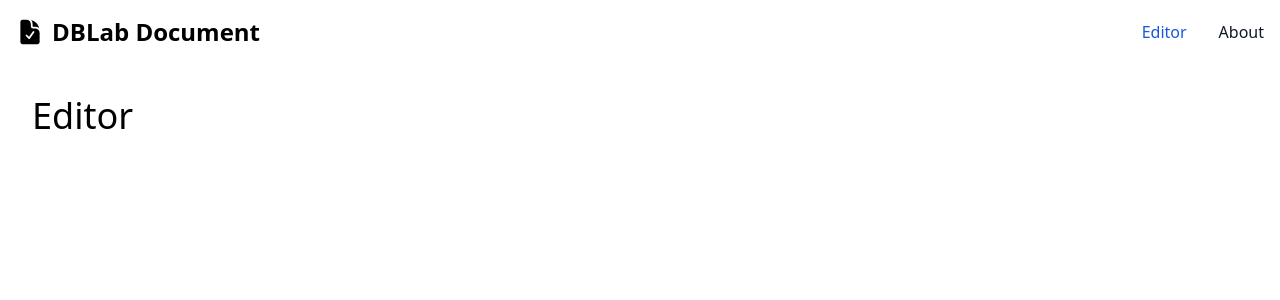
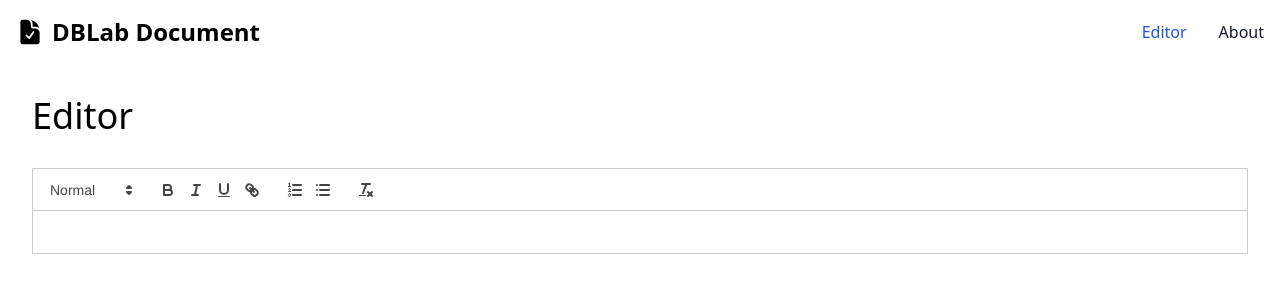
Before and after one commit to JeHwanYoo/dblab-document, a React (Create React App) app: page / in a window 1280 px wide. Shown: the top 300 px of the page. Built offline with nearby package versions, Linux system fonts and the light colour scheme.

Commit message:
implement editor

```diff
--- /dev/null
+++ b/src/components/common/QuillEditor.tsx
@@ -0,0 +1,26 @@
+import React, { useState } from 'react'
+import ReactQuill from 'react-quill'
+import 'react-quill/dist/quill.snow.css'
+
+interface Props {
+  className?: string
+  onChange?: (value: string) => void
+}
+
+export function QuillEditor(props: Props) {
+  const [value, setValue] = useState('')
+
+  function handleOnChange(value: string) {
+    setValue(value)
+    props.onChange && props.onChange(value)
+  }
+
+  return (
+    <ReactQuill
+      className={props.className}
+      theme="snow"
+      value={value}
+      onChange={handleOnChange}
+    ></ReactQuill>
+  )
+}
--- a/src/routes/Editor.tsx
+++ b/src/routes/Editor.tsx
@@ -1,9 +1,15 @@
 import React from 'react'
+import { QuillEditor } from '../components/common/QuillEditor'
 
 export function Editor() {
   return (
-    <header>
-      <h1 className="text-4xl">Editor</h1>
-    </header>
+    <section>
+      <header>
+        <h1 className="text-4xl">Editor</h1>
+      </header>
+      <section>
+        <QuillEditor className="my-8" />
+      </section>
+    </section>
   )
 }
```
